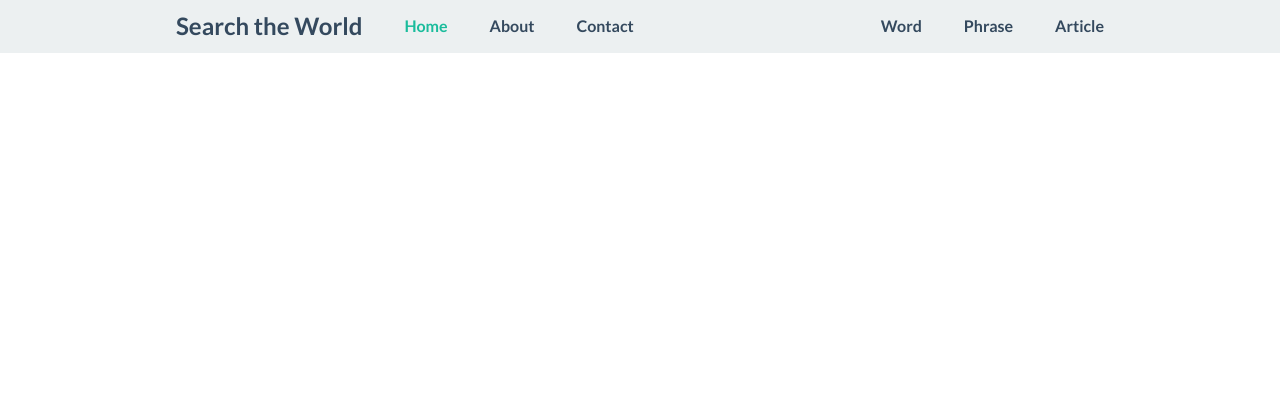
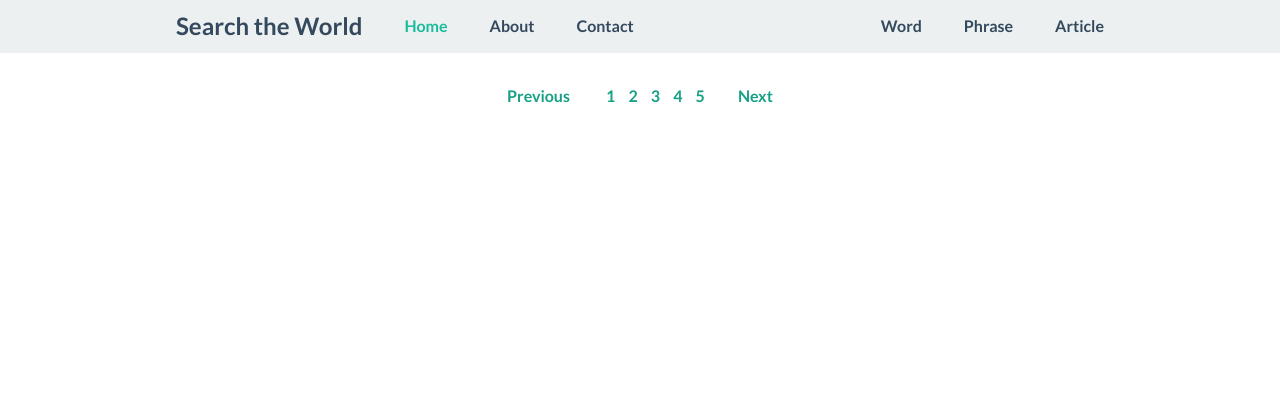
Before and after one commit to Impavidity/SearchEngine, a Flask app: page /result in a window 1280 px wide. Shown: the top 420 px of the page. Run offline with Flask 2, Linux system fonts and the light colour scheme; some libraries are stand-ins or nearby versions.

```diff
--- a/WebSite/engine/templates/layout.html
+++ b/WebSite/engine/templates/layout.html
@@ -72,6 +72,7 @@
     </div>
 
     {% block body %} {% endblock %}
+    {% block footpage %} {% endblock %}
 
     <nav class="navbar navbar-default navbar-fixed-bottom" role="navigation">
       <div class="container">
--- a/WebSite/engine/templates/result.html
+++ b/WebSite/engine/templates/result.html
@@ -1 +1,32 @@
 {% extends "layout.html" %}
+
+
+{% block footpage %}
+<div class="container">
+  <center>
+    <ul class="pagination-plain">
+      <li class="previous">
+        <a href="#">Previous</a>
+      </li>
+      <li>
+        <a href="#">1</a>
+      </li>
+      <li>
+        <a href="#">2</a>
+      </li>
+      <li>
+        <a href="#">3</a>
+      </li>
+      <li>
+        <a href="#">4</a>
+      </li>
+      <li>
+        <a href="#">5</a>
+      </li>
+      <li class="next">
+        <a href="#">Next</a>
+      </li>
+    </ul>
+  </center>
+</div>
+{% endblock %}
```
Also changed, not shown: 2 other files.
